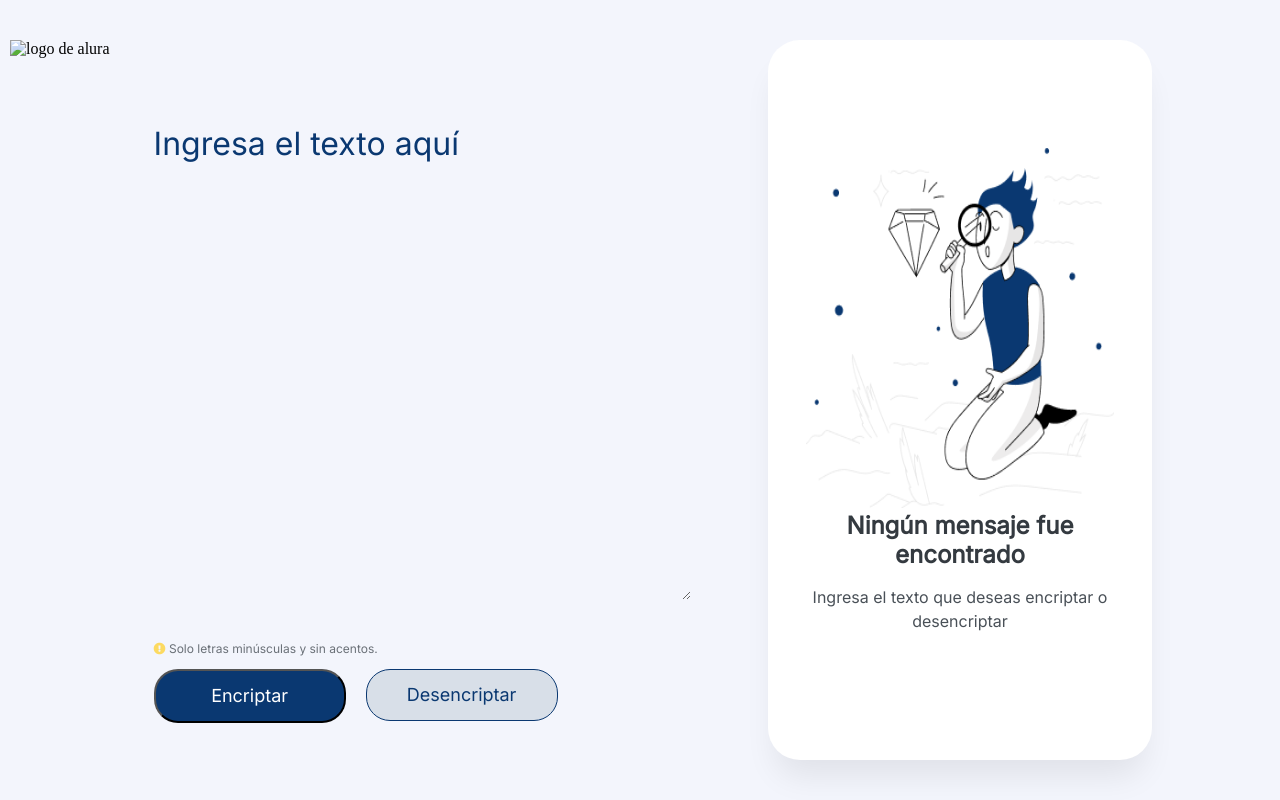
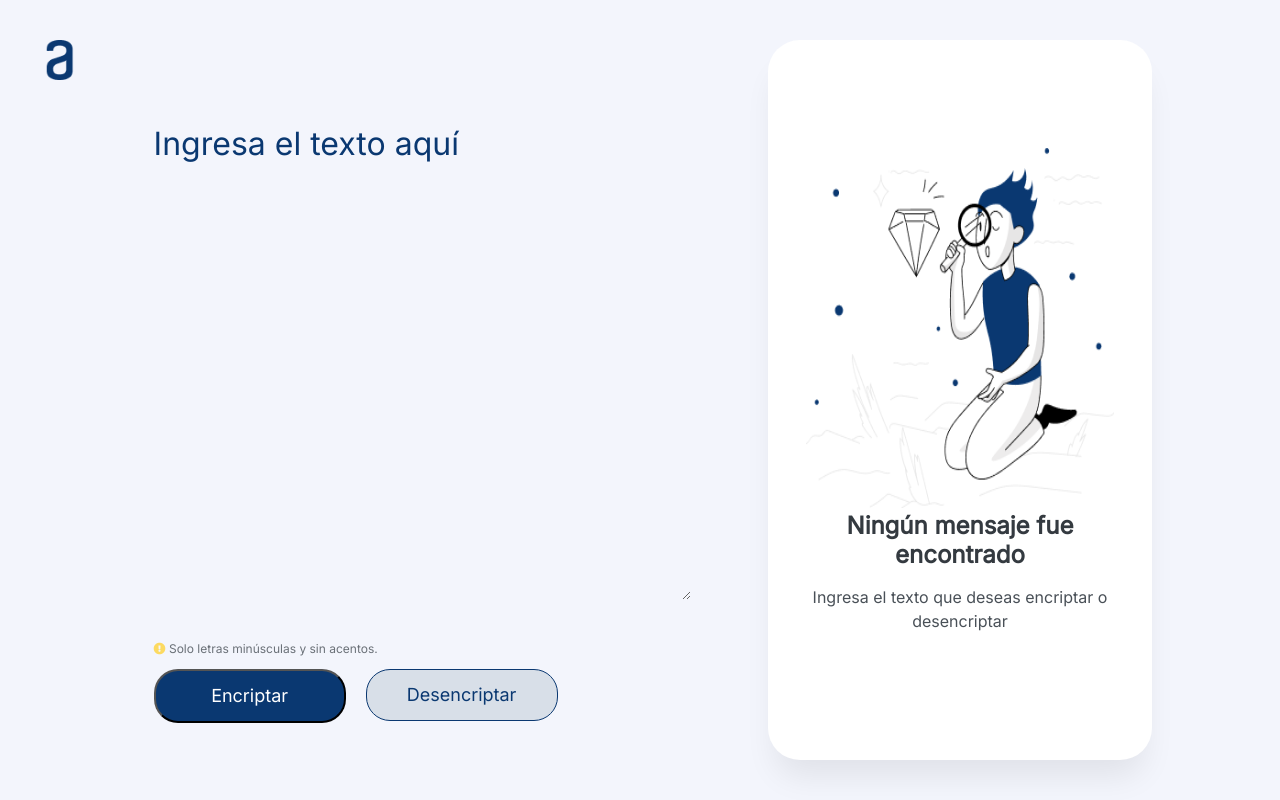
Before and after one commit to MrDanes/Proyecto-Encriptador, a plain HTML site: page index.html in a window 1280 px wide. Drawn offline with nearby package versions, Linux system fonts and the light colour scheme; the site is published under a folder, as on GitHub Pages, so addresses that start at the root find nothing.

Commit message:
correcion origen logo

```diff
--- a/index.html
+++ b/index.html
@@ -20,7 +20,7 @@
   <body>
     <div class="container">
       <div class="encriptar">
-        <img class="logo" src="/img/logo.png" alt="logo de alura">
+        <img class="logo" src="img/logo.png" alt="logo de alura">
         <textarea
           name="texto"
           class="texto"
```
